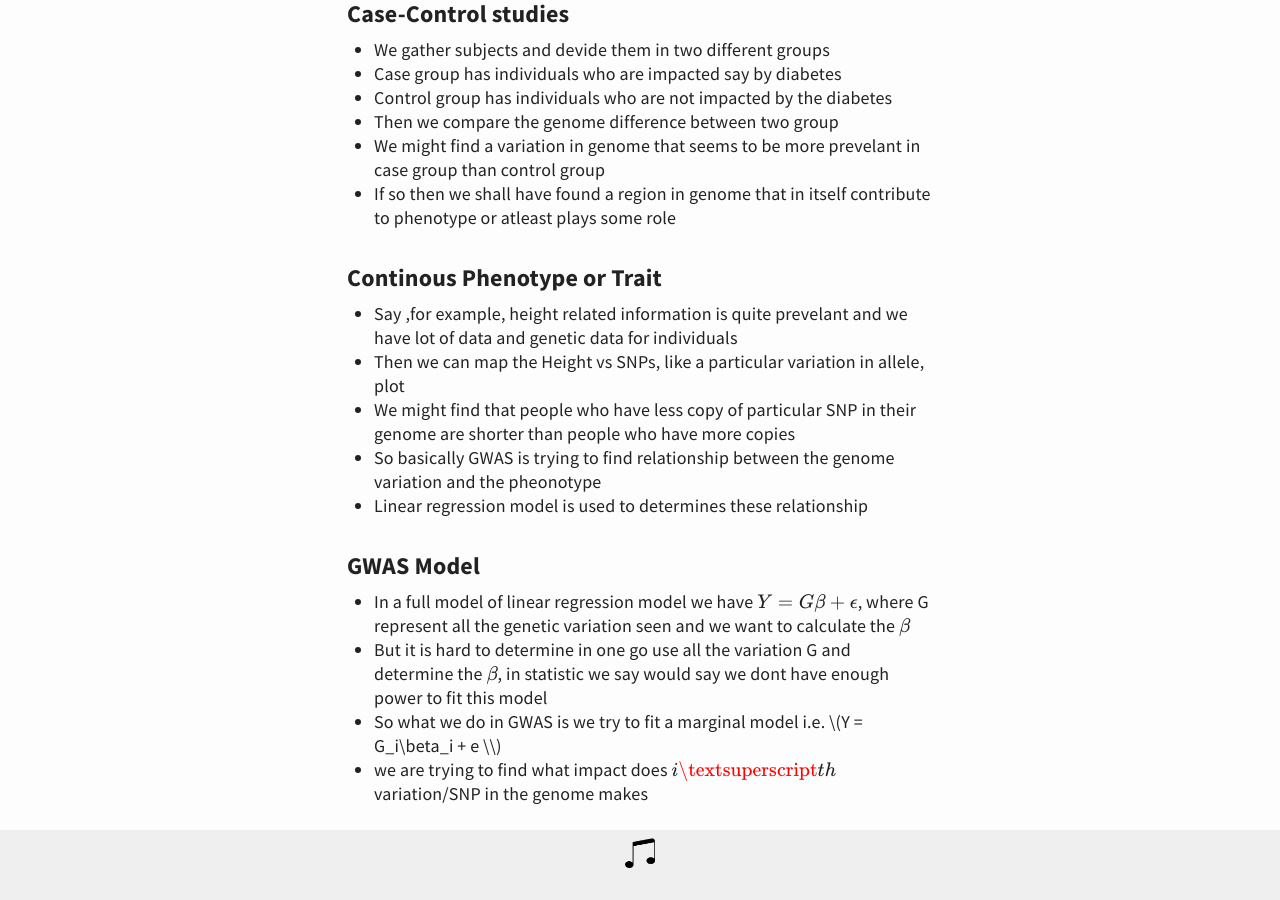
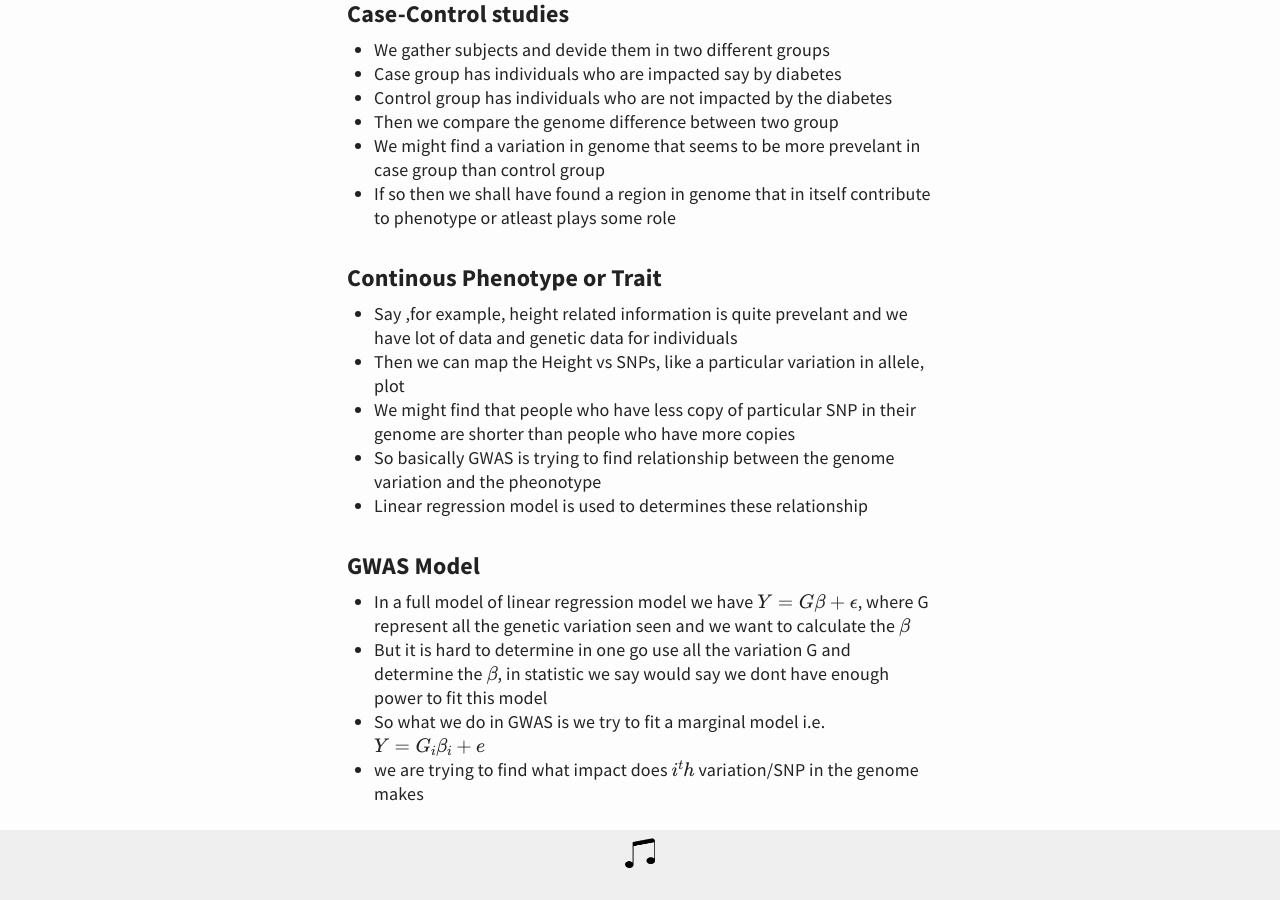
Before and after one commit to webhash/webhash.github.io, a Jekyll site: the page built from _posts/2020-11-27-basics-of-GWAS.md, in a window 1280 px wide and 900 px high, scrolled down 1041 px. Built offline with Jekyll 4.4.1, drawn with Linux system fonts in a browser that asks for light colours; formulas are drawn with MathJax 3.

Commit message:
Update 2020-11-27-basics-of-GWAS.md

```diff
--- a/_posts/2020-11-27-basics-of-GWAS.md
+++ b/_posts/2020-11-27-basics-of-GWAS.md
@@ -50,5 +50,5 @@ Things that are inside of us and might not be visible but are determined by the
 
 - In a full model of linear regression model we have $$ Y = G\beta + \epsilon $$, where G represent all the genetic variation seen and we want to calculate the $$ \beta $$
 - But it is hard to determine in one go use all the variation G and determine the $$ \beta $$, in statistic we say would say we dont have enough power to fit this model
-- So what we do in GWAS is we try to fit a marginal model i.e. $$ Y = G_i\beta_i + e \ $$
-- we are trying to find what impact does $$i\textsuperscript{th} $$ variation/SNP in the genome makes
+- So what we do in GWAS is we try to fit a marginal model i.e. $$ Y = G_i\beta_i + e $$
+- we are trying to find what impact does $$i^th $$ variation/SNP in the genome makes
```
